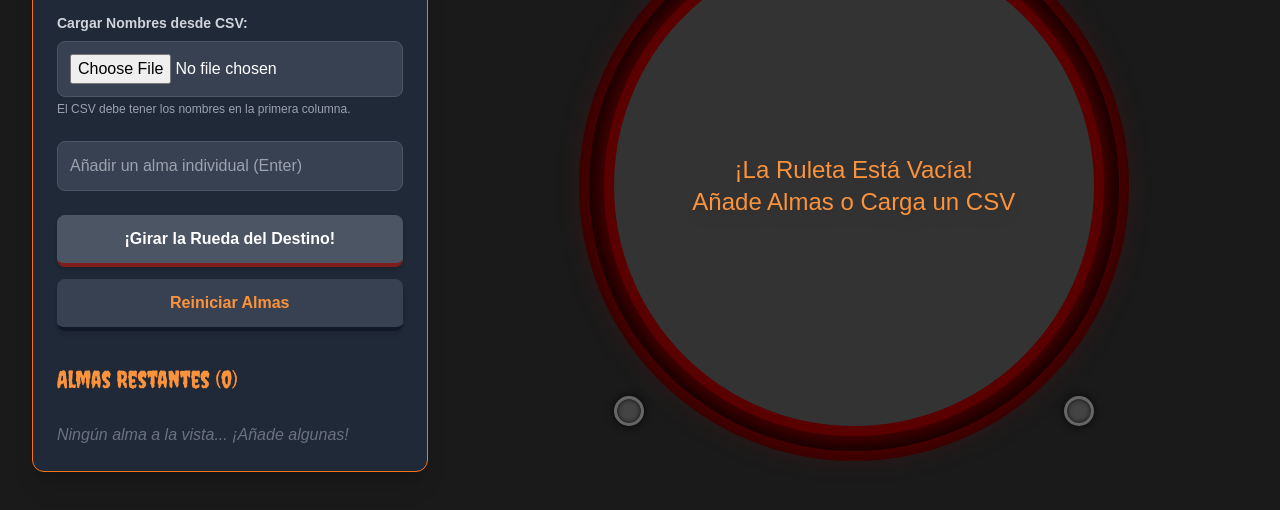
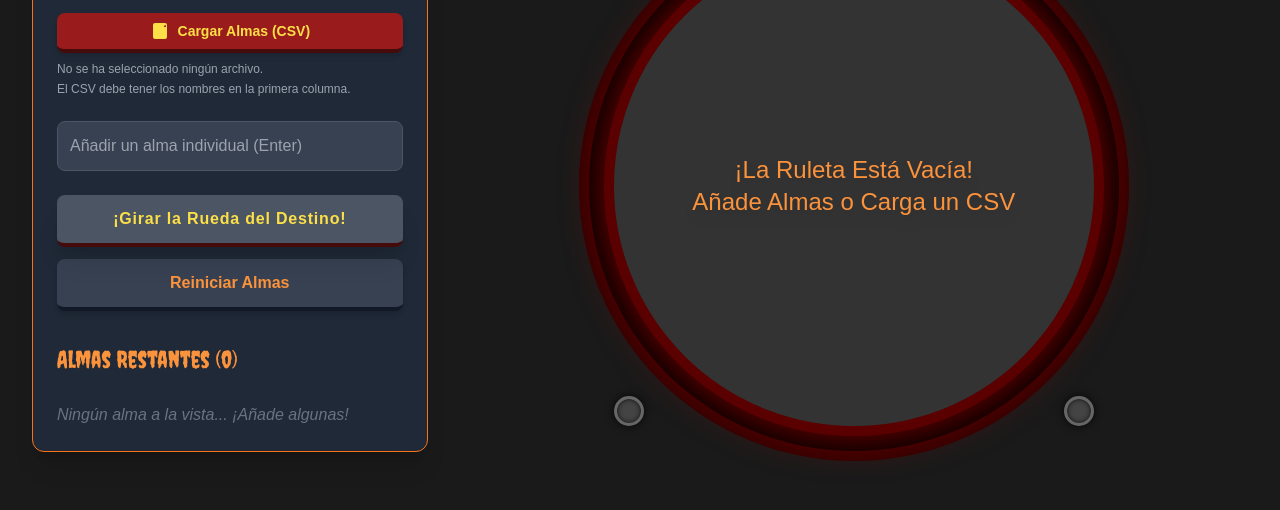
Before and after one commit to Acraciel/simple_roulette, a website: page index.html in a window 1280 px wide. Shown: the part 352-862 px from the top of the page. Drawn offline with nearby package versions, Linux system fonts and the light colour scheme; a web font is replaced by a local one.

Commit message:
feat: file button style

```diff
--- a/index.html
+++ b/index.html
@@ -33,15 +33,27 @@
           <div class="mb-6">
             <label
               for="csvFile"
-              class="block text-gray-300 text-sm font-bold mb-2"
-              >Cargar Nombres desde CSV:</label
+              class="block text-sm font-bold mb-2 w-full flex items-center justify-center bg-red-800 hover:bg-red-900 text-yellow-300 py-2 px-4 rounded-lg transition duration-200 shadow-md cursor-pointer border-b-4 border-red-950 active:border-b-0"
             >
-            <input
-              type="file"
-              id="csvFile"
-              accept=".csv"
-              class="w-full p-3 border border-gray-600 rounded-lg bg-gray-700 text-white focus:ring-orange-500 focus:border-orange-500 transition duration-150"
-            />
+              <svg
+                xmlns="http://www.w3.org/2000/svg"
+                class="h-5 w-5 mr-2"
+                viewBox="0 0 20 20"
+                fill="currentColor"
+              >
+                <path
+                  d="M5 2a2 2 0 00-2 2v12a2 2 0 002 2h10a2 2 0 002-2V4a2 2 0 00-2-2H5zm10 2a1 1 0 011 1v1h-3.586l-1.707 1.707A1 1 0 018.707 8H4v7a1 1 0 01-1 1H5a1 1 0 011 1z"
+                />
+              </svg>
+              Cargar Almas (CSV)
+            </label>
+
+            <input type="file" id="csvFile" accept=".csv" class="hidden" />
+
+            <p id="csvFileNameDisplay" class="text-gray-400 text-xs mt-2">
+              No se ha seleccionado ningún archivo.
+            </p>
+
             <p class="text-gray-400 text-xs mt-1">
               El CSV debe tener los nombres en la primera columna.
             </p>
@@ -61,13 +73,13 @@
           <div class="flex flex-col space-y-3 mb-6">
             <button
               id="spinButton"
-              class="w-full bg-red-700 hover:bg-red-800 text-white font-bold py-3 px-6 rounded-lg transition duration-200 shadow-md disabled:bg-gray-600 disabled:cursor-not-allowed border-b-4 border-red-900 active:border-b-0"
+              class="w-full bg-red-800 hover:bg-red-900 text-yellow-300 font-extrabold py-3 px-6 rounded-lg transition duration-200 shadow-xl disabled:bg-gray-600 disabled:cursor-not-allowed border-b-4 border-red-950 active:border-b-0 transform active:translate-y-0.5 tracking-wider"
             >
               ¡Girar la Rueda del Destino!
             </button>
             <button
               id="resetButton"
-              class="w-full bg-gray-700 hover:bg-gray-900 text-orange-400 font-bold py-3 px-6 rounded-lg transition duration-200 shadow-md border-b-4 border-gray-900 active:border-b-0"
+              class="w-full bg-gray-700 hover:bg-gray-600 text-orange-400 font-bold py-3 px-6 rounded-lg transition duration-200 shadow-md border-b-4 border-gray-900 active:border-b-0"
             >
               Reiniciar Almas
             </button>
```
